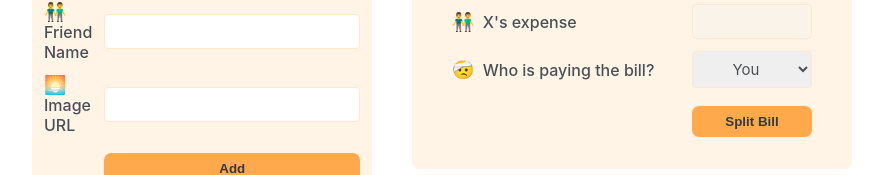
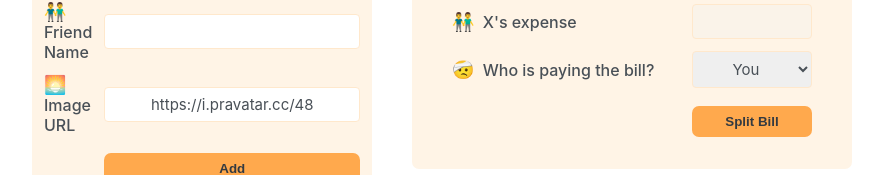
Before and after one commit to Sussman-P/eat-n-split, a React (Create React App) app: page / in a window 1280 px wide. Both pictures are taken after typing "Sample", "Sample" into the empty fields and a click on the button "Add Friend". Shown: the part 312-487 px from the top of the page, without its empty margins (198-1081 px from the left). Built offline with nearby package versions, Linux system fonts and the light colour scheme.

Commit message:
Wired components and logic together...

```diff
--- a/src/App.js
+++ b/src/App.js
@@ -31,18 +31,24 @@
 
 // App component or the Main component
 export default function App() {
+  const [friends, setFriends] = useState(initialFriends);
   const [showAddFriend, setShowAddFriend] = useState(false);
 
-  function handleAddFriend() {
+  function handleShowAddFriend() {
     setShowAddFriend((isOpen) => !isOpen);
+  }
+
+  function handleAddFriend(friend) {
+    setFriends((friends) => [...friends, friend]);
+    setShowAddFriend(false);
   }
 
   return (
     <div className="app">
       <div className="sidebar">
-        <FriendList />
-        {showAddFriend && <FormAddFriend />}
-        <Button onClick={handleAddFriend}>
+        <FriendList friends={friends} />
+        {showAddFriend && <FormAddFriend onAddFriend={handleAddFriend} />}
+        <Button onClick={handleShowAddFriend}>
           {showAddFriend ? "Close" : "Add Friend"}
         </Button>
       </div>
@@ -53,9 +59,7 @@
 }
 
 // Friend list component
-function FriendList() {
-  const friends = initialFriends;
-
+function FriendList({ friends }) {
   return (
     <div>
       {friends.map((friend) => (
@@ -92,14 +96,45 @@
 }
 
 // Add friend component
-function FormAddFriend() {
+function FormAddFriend({ onAddFriend }) {
+  const [name, setName] = useState("");
+  const [image, setImage] = useState("https://i.pravatar.cc/48");
+
+  function handleSubmit(e) {
+    e.preventDefault();
+
+    if (!name || !image) return;
+
+    const id = crypto.randomUUID();
+    const newFriend = {
+      id,
+      name,
+      image: `${image}?=${id}`,
+      balance: 0,
+    };
+
+    onAddFriend(newFriend);
+    console.log(newFriend);
+
+    setName("");
+    setImage("https://i.pravatar.cc/48");
+  }
+
   return (
-    <form className="form-add-friend">
+    <form className="form-add-friend" onSubmit={handleSubmit}>
       <label>👬 Friend Name</label>
-      <input type="text" />
+      <input
+        type="text"
+        value={name}
+        onChange={(e) => setName(e.target.value)}
+      />
 
       <label>🌅 Image URL</label>
-      <input type="text" />
+      <input
+        type="text"
+        value={image}
+        onChange={(e) => setImage(e.target.value)}
+      />
 
       <Button>Add</Button>
     </form>
```
